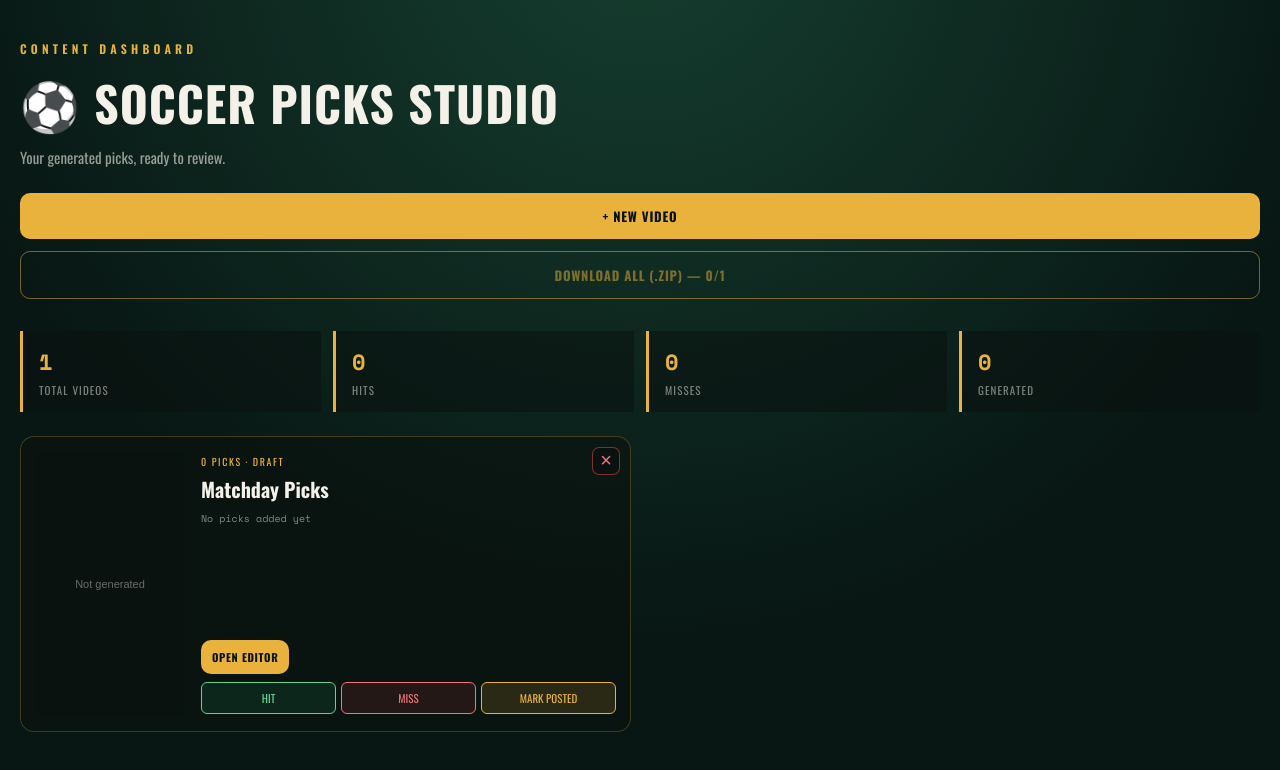
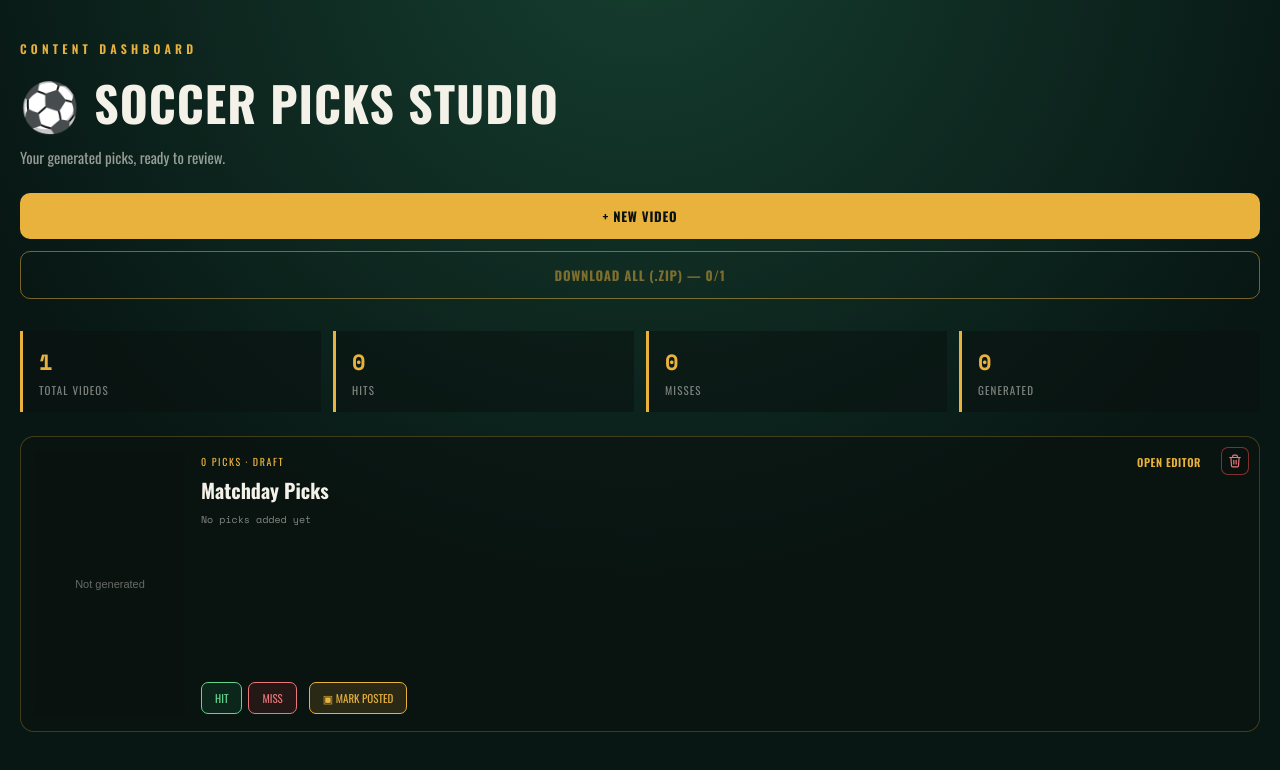
Before and after one commit to StevenVeer/SoccerPicks, a React (Vite) app: page / in a window 1280 px wide. Shown: the top 770 px of the page. Built offline with nearby package versions, Linux system fonts and the light colour scheme.

Commit message:
fix: improve video card delete/download controls
Increase spacing between the download dropdown and delete button,
swap the delete "x" for a trash icon, and close the download
dropdown on outside click instead of requiring a second toggle click.

```diff
--- a/src/App.css
+++ b/src/App.css
@@ -1074,9 +1074,9 @@ canvas {
 .dashboard-stats b, .dashboard-stats span { display: block; }
 .dashboard-stats b { color: var(--gold); font-family: 'Space Mono', monospace; font-size: 22px; }
 .dashboard-stats span { color: rgba(244, 242, 232, 0.5); font-size: 11px; letter-spacing: 0.1em; margin-top: 4px; text-transform: uppercase; }
-.video-library { display: grid; grid-template-columns: repeat(auto-fill, minmax(430px, 1fr)); gap: 18px; }
+.video-library { display: grid; grid-template-columns: repeat(auto-fit, minmax(520px, 1fr)); gap: 18px; }
 .video-item { position: relative; display: grid; grid-template-columns: 150px minmax(0, 1fr); gap: 16px; min-width: 0; background: rgba(10, 18, 16, 0.62); border: 1px solid rgba(232, 178, 61, 0.25); border-radius: 14px; padding: 14px; }
-.video-item-delete { position: absolute; top: 10px; right: 10px; z-index: 1; display: grid; place-items: center; width: 28px; height: 28px; padding: 0 0 2px; background: rgba(10, 18, 16, 0.82); border: 1px solid rgba(225, 75, 75, 0.55); border-radius: 7px; color: #ed777b; cursor: pointer; font-size: 20px; line-height: 1; }
+.video-item-delete { position: absolute; top: 10px; right: 10px; z-index: 1; display: grid; place-items: center; width: 28px; height: 28px; background: rgba(10, 18, 16, 0.82); border: 1px solid rgba(225, 75, 75, 0.55); border-radius: 7px; color: #ed777b; cursor: pointer; line-height: 1; }
 .video-item-delete:hover { background: rgba(190, 56, 61, 0.2); border-color: #be383d; color: #ff9a9d; }
 .video-thumb { position: relative; align-self: start; aspect-ratio: 9 / 16; background: var(--ink); border-radius: 8px; overflow: hidden; }
 .video-thumb img { width: 100%; height: 100%; display: block; object-fit: cover; }
@@ -1085,21 +1085,26 @@ canvas {
 .video-thumb-button:hover:not(:disabled) img { opacity: 0.78; }
 .thumb-placeholder { display: grid; height: 100%; place-items: center; color: rgba(244, 242, 232, 0.4); font-size: 11px; text-align: center; }
 .video-item-info { display: flex; min-width: 0; flex-direction: column; padding: 3px 0; }
+.video-item-topline { display: flex; align-items: center; justify-content: space-between; gap: 10px; padding-right: 44px; }
+.video-item-links { display: flex; align-items: center; gap: 14px; flex-shrink: 0; }
+.link-btn { background: none; border: none; padding: 0; color: rgba(244, 242, 232, 0.5); cursor: pointer; font-family: 'Oswald', sans-serif; font-size: 11px; font-weight: 600; letter-spacing: 0.05em; text-transform: uppercase; }
+.link-btn:hover { color: var(--gold); }
+.link-btn-gold { color: var(--gold); }
 .video-item-info h2 { margin: 5px 0 7px; color: var(--chalk); font-size: 20px; overflow-wrap: anywhere; }
 .video-picks-description { max-height: 92px; min-height: 31px; overflow-y: auto; color: rgba(244, 242, 232, 0.52); font-family: 'Space Mono', monospace; font-size: 10px; line-height: 1.5; scrollbar-color: rgba(232, 178, 61, 0.72) rgba(244, 242, 232, 0.08); scrollbar-width: thin; }
 .video-picks-description span { display: block; overflow-wrap: anywhere; }
-.video-item-actions { display: flex; flex-wrap: wrap; align-items: center; gap: 8px; margin-top: auto; padding-top: 14px; }
-.video-item-actions .primary { width: auto; padding: 9px 11px; font-size: 11px; }
+.video-item-actions { display: flex; flex-wrap: wrap; align-items: center; gap: 12px; margin-top: auto; padding-top: 14px; }
 .download-menu { position: relative; }
-.download-menu summary { list-style: none; background: transparent; border: 1px solid rgba(232, 178, 61, 0.55); border-radius: 7px; color: var(--gold); cursor: pointer; font-family: 'Oswald', sans-serif; font-size: 11px; padding: 8px 10px; text-transform: uppercase; }
-.download-menu summary::-webkit-details-marker { display: none; }
-.download-menu summary::after { display: inline-block; margin-left: 7px; content: '▾'; font-size: 10px; }
-.download-menu[open] summary, .download-menu summary:hover { background: rgba(232, 178, 61, 0.12); border-color: var(--gold); }
-.download-menu-options { position: absolute; right: 0; bottom: calc(100% + 7px); z-index: 4; display: grid; min-width: 150px; padding: 5px; background: #10251e; border: 1px solid rgba(232, 178, 61, 0.55); border-radius: 8px; box-shadow: 0 12px 25px rgba(0, 0, 0, 0.45); }
+.video-item-links .download-menu summary { list-style: none; background: none; border: none; padding: 0; color: rgba(244, 242, 232, 0.5); cursor: pointer; font-family: 'Oswald', sans-serif; font-size: 11px; font-weight: 600; letter-spacing: 0.05em; text-transform: uppercase; }
+.video-item-links .download-menu summary::-webkit-details-marker { display: none; }
+.video-item-links .download-menu summary::after { display: inline-block; margin-left: 5px; content: '▾'; font-size: 9px; }
+.video-item-links .download-menu[open] summary, .video-item-links .download-menu summary:hover { color: var(--gold); }
+.download-menu-options { position: absolute; right: 0; z-index: 4; display: grid; min-width: 150px; padding: 5px; background: #10251e; border: 1px solid rgba(232, 178, 61, 0.55); border-radius: 8px; box-shadow: 0 12px 25px rgba(0, 0, 0, 0.45); }
+.download-menu.download-menu-top .download-menu-options { top: calc(100% + 7px); }
 .download-menu-options a { padding: 8px 9px; color: var(--chalk); font-family: 'Oswald', sans-serif; font-size: 11px; text-decoration: none; white-space: nowrap; }
 .download-menu-options a:hover { background: rgba(232, 178, 61, 0.14); color: var(--gold); }
-.result-actions { display: flex; gap: 5px; width: 100%; }
-.result-actions button { flex: 1; border: 1px solid; border-radius: 6px; cursor: pointer; font-family: 'Oswald', sans-serif; font-size: 11px; padding: 7px; text-transform: uppercase; }
+.result-actions { display: flex; gap: 6px; }
+.result-actions button, .posted-button { border: 1px solid; border-radius: 7px; cursor: pointer; font-family: 'Oswald', sans-serif; font-size: 11px; padding: 7px 13px; text-transform: uppercase; }
 .hit-button { background: rgba(37, 156, 91, 0.14); border-color: #269c5b; color: #63d38e; }
 .miss-button { background: rgba(190, 56, 61, 0.14); border-color: #be383d; color: #ed777b; }
 .result-actions button:disabled { cursor: not-allowed; opacity: 0.45; }
--- a/src/App.jsx
+++ b/src/App.jsx
@@ -96,6 +96,16 @@ export default function App() {
   const videoModalRef = useRef(null);
   const [zipping, setZipping] = useState(false);
   const cardRefs = useRef({});
+
+  useEffect(() => {
+    function closeDownloadMenus(event) {
+      document.querySelectorAll('details.download-menu[open]').forEach((menu) => {
+        if (!menu.contains(event.target)) menu.removeAttribute('open');
+      });
+    }
+    document.addEventListener('mousedown', closeDownloadMenus);
+    return () => document.removeEventListener('mousedown', closeDownloadMenus);
+  }, []);
 
   useEffect(() => {
     localStorage.setItem(PROJECTS_STORAGE_KEY, JSON.stringify(projects));
@@ -401,28 +411,46 @@ export default function App() {
       <div className="video-library">
         {projects.map((p) => (
           <article className="video-item" key={p.id}>
-            <button type="button" className="video-item-delete" onClick={() => requestDeleteProject(p.id)} aria-label={`Delete ${p.title}`} title="Delete video">×</button>
+            <button type="button" className="video-item-delete" onClick={() => requestDeleteProject(p.id)} aria-label={`Delete ${p.title}`} title="Delete video">
+              <svg width="14" height="14" viewBox="0 0 24 24" fill="none" stroke="currentColor" strokeWidth="2" strokeLinecap="round" strokeLinejoin="round" aria-hidden="true">
+                <path d="M3 6h18" />
+                <path d="M8 6V4a2 2 0 0 1 2-2h4a2 2 0 0 1 2 2v2" />
+                <path d="M19 6l-1 14a2 2 0 0 1-2 2H8a2 2 0 0 1-2-2L5 6" />
+                <path d="M10 11v6" />
+                <path d="M14 11v6" />
+              </svg>
+            </button>
             <button type="button" className="video-thumb video-thumb-button" onClick={() => openVideoModal(p.id)} disabled={!media[p.id]?.videoUrl} aria-label={`Play ${p.title}`}>
               {media[p.id]?.resultUrl || media[p.id]?.overviewUrl ? <img src={media[p.id].resultUrl || media[p.id].overviewUrl} alt={`${p.title} ${p.result || 'overview'} result`} /> : <div className="thumb-placeholder">{mediaLoading ? 'Loading…' : media[p.id]?.videoBlob ? 'Generated' : 'Not generated'}</div>}
             </button>
             <div className="video-item-info">
-              <span className="section-kicker">{p.picks.length} picks · {p.status === 'posted' ? 'Posted' : generatingIds[p.id] ? 'Generating…' : media[p.id]?.videoBlob ? 'Generated' : 'Draft'}</span>
+              <div className="video-item-topline">
+                <span className="section-kicker">{p.picks.length} picks · {p.status === 'posted' ? 'Posted' : generatingIds[p.id] ? 'Generating…' : media[p.id]?.videoBlob ? 'Generated' : 'Draft'}</span>
+                <div className="video-item-links">
+                  <button type="button" className="link-btn link-btn-gold" onClick={() => setActiveProjectId(p.id)}>Open editor</button>
+                  {(media[p.id]?.videoUrl || media[p.id]?.resultUrl) && (
+                    <details className="download-menu download-menu-top">
+                      <summary>Download</summary>
+                      <div className="download-menu-options">
+                        {media[p.id]?.videoUrl && <a href={media[p.id].videoUrl} download={`${slugify(p.title)}-${dateStamp()}.webm`}>Download video</a>}
+                        {media[p.id]?.resultUrl && <a href={media[p.id].resultUrl} download={`${slugify(p.title)}-${p.result}.png`}>Download image</a>}
+                      </div>
+                    </details>
+                  )}
+                </div>
+              </div>
               <h2>{p.title}</h2>
               <div className="video-picks-description">
                 {p.picks.length > 0 ? p.picks.map((pick, index) => <span key={`${pick.match}-${index}`}>{pick.pick} · {Number(pick.odds).toFixed(2)}</span>) : <span>No picks added yet</span>}
               </div>
               <div className="video-item-actions">
-                <button type="button" className="primary" onClick={() => setActiveProjectId(p.id)}>Open editor</button>
-                {(media[p.id]?.videoUrl || media[p.id]?.resultUrl) && (
-                  <details className="download-menu">
-                    <summary>Download</summary>
-                    <div className="download-menu-options">
-                      {media[p.id]?.videoUrl && <a href={media[p.id].videoUrl} download={`${slugify(p.title)}-${dateStamp()}.webm`}>Download video</a>}
-                      {media[p.id]?.resultUrl && <a href={media[p.id].resultUrl} download={`${slugify(p.title)}-${p.result}.png`}>Download image</a>}
-                    </div>
-                  </details>
-                )}
-                <div className="result-actions"><button type="button" className="hit-button" onClick={() => markResult(p.id, 'hit')} disabled={Boolean(p.result)}>Hit</button><button type="button" className="miss-button" onClick={() => markResult(p.id, 'miss')} disabled={Boolean(p.result)}>Miss</button><button type="button" className="posted-button" onClick={() => openPostingDate(p.id)} disabled={p.status === 'posted'}>{p.status === 'posted' ? 'Posted' : 'Mark posted'}</button></div>
+                <div className="result-actions">
+                  <button type="button" className="hit-button" onClick={() => markResult(p.id, 'hit')} disabled={Boolean(p.result)}>Hit</button>
+                  <button type="button" className="miss-button" onClick={() => markResult(p.id, 'miss')} disabled={Boolean(p.result)}>Miss</button>
+                </div>
+                <button type="button" className="posted-button" onClick={() => openPostingDate(p.id)} disabled={p.status === 'posted'}>
+                  <span aria-hidden="true">▣</span> {p.status === 'posted' ? 'Posted' : 'Mark posted'}
+                </button>
               </div>
             </div>
           </article>
```
